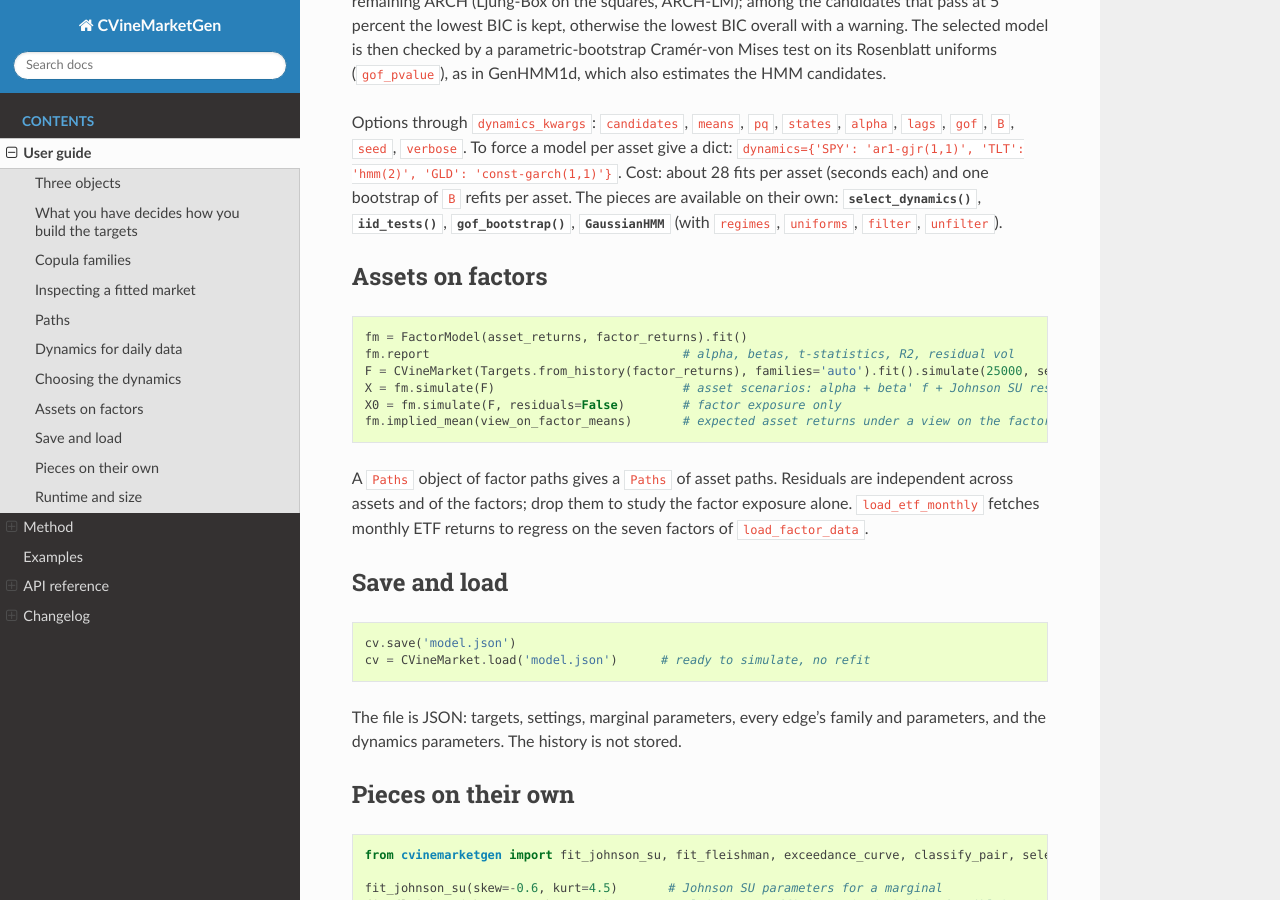
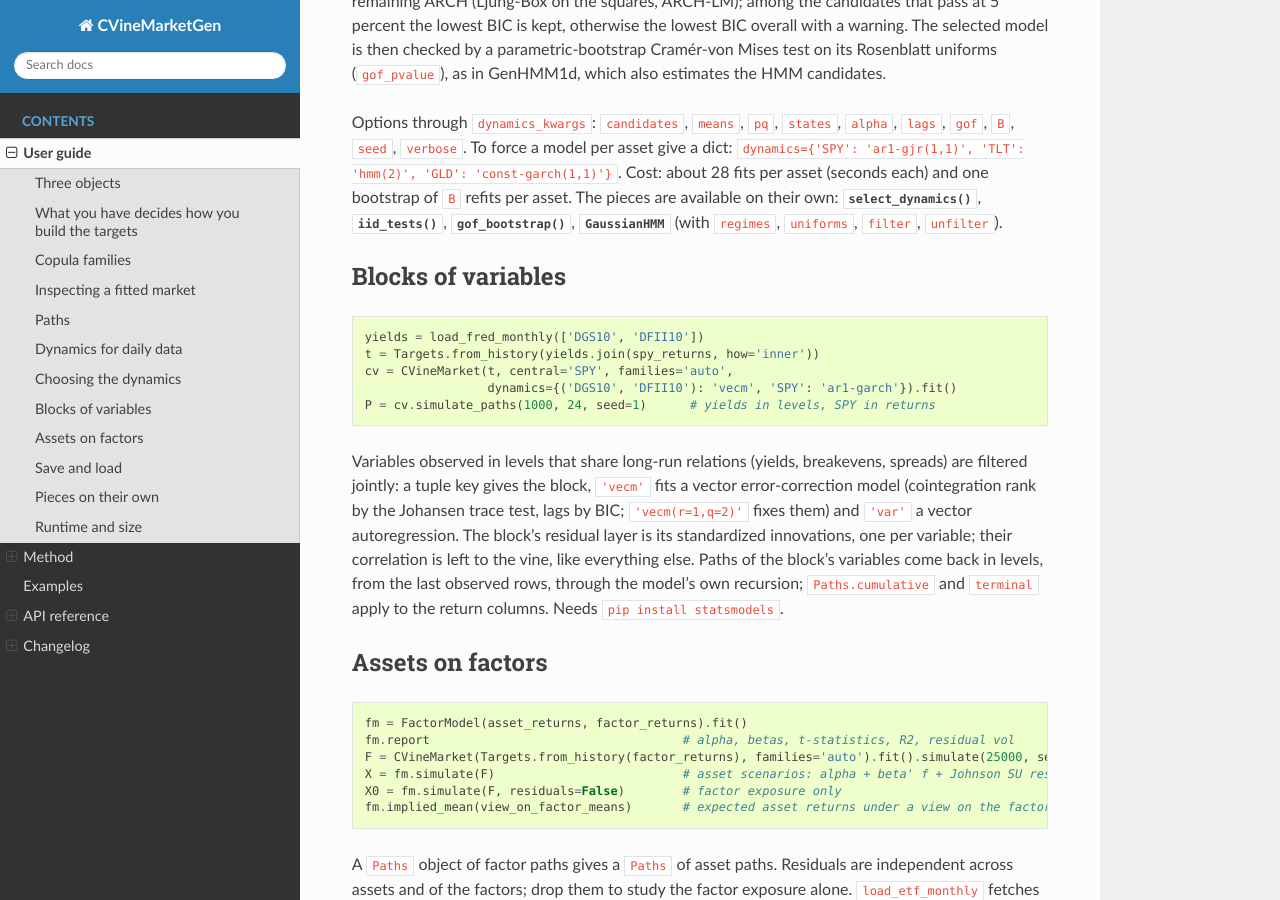
Before and after one commit to mamadouyamar/CVineMarketGen, a Sphinx documentation site: the page built from docs/userguide.rst, in a window 1280 px wide and 900 px high, scrolled down 3578 px. Built offline with Sphinx 7.4.7 and the Read the Docs theme 3.1.0, drawn with Linux system fonts in a browser that asks for light colours; pages that are not in the unit, such as notebooks, are missing from menus; the version number is read from the project's files by our own code.

Commit message:
Add files via upload

```diff
--- a/docs/examples.rst
+++ b/docs/examples.rst
@@ -17,3 +17,4 @@ badge.
    examples/07_daily_paths_for_backtesting
    examples/08_assets_on_macro_factors
    examples/09_hmm_dynamics
+   examples/10_block_filters_vecm
--- a/docs/method.rst
+++ b/docs/method.rst
@@ -97,6 +97,10 @@ the pipeline and leave it unchanged.
 * Assets on factors: :class:`~cvinemarketgen.factors.FactorModel` regresses
   assets on simulated factors, with Newey-West t-statistics and a Johnson SU
   residual per asset.
+* Block filters: :class:`~cvinemarketgen.blocks.BlockVECM` and
+  :class:`~cvinemarketgen.blocks.BlockVAR` filter a block of variables jointly;
+  their standardized innovations are the block's residual layer and paths come
+  back in levels.
 
 Family selection in short
 -------------------------
--- a/docs/userguide.rst
+++ b/docs/userguide.rst
@@ -195,6 +195,27 @@ refits per asset. The pieces are available on their own:
 :class:`~cvinemarketgen.hmm.GaussianHMM` (with ``regimes``, ``uniforms``,
 ``filter``, ``unfilter``).
 
+Blocks of variables
+-------------------
+
+.. code-block:: python
+
+   yields = load_fred_monthly(['DGS10', 'DFII10'])
+   t = Targets.from_history(yields.join(spy_returns, how='inner'))
+   cv = CVineMarket(t, central='SPY', families='auto',
+                    dynamics={('DGS10', 'DFII10'): 'vecm', 'SPY': 'ar1-garch'}).fit()
+   P = cv.simulate_paths(1000, 24, seed=1)      # yields in levels, SPY in returns
+
+Variables observed in levels that share long-run relations (yields, breakevens,
+spreads) are filtered jointly: a tuple key gives the block, ``'vecm'`` fits a
+vector error-correction model (cointegration rank by the Johansen trace test,
+lags by BIC; ``'vecm(r=1,q=2)'`` fixes them) and ``'var'`` a vector
+autoregression. The block's residual layer is its standardized innovations, one
+per variable; their correlation is left to the vine, like everything else. Paths
+of the block's variables come back in levels, from the last observed rows,
+through the model's own recursion; ``Paths.cumulative`` and ``terminal`` apply to
+the return columns. Needs ``pip install statsmodels``.
+
 Assets on factors
 -----------------
 
```
Also changed, not shown: other parts of docs/examples.rst (+1 -1 lines), docs/api.rst (+7 -1 lines).
